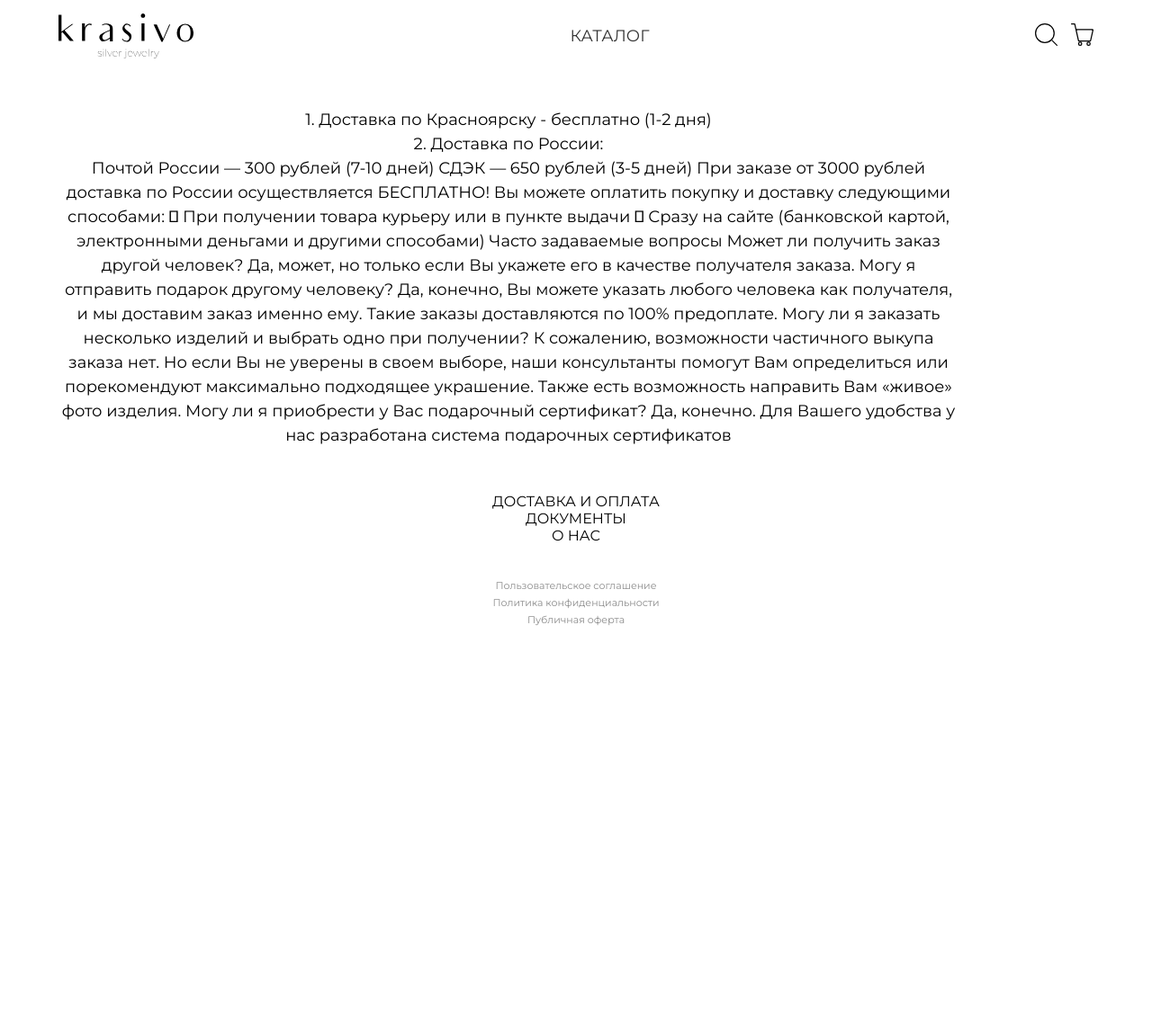
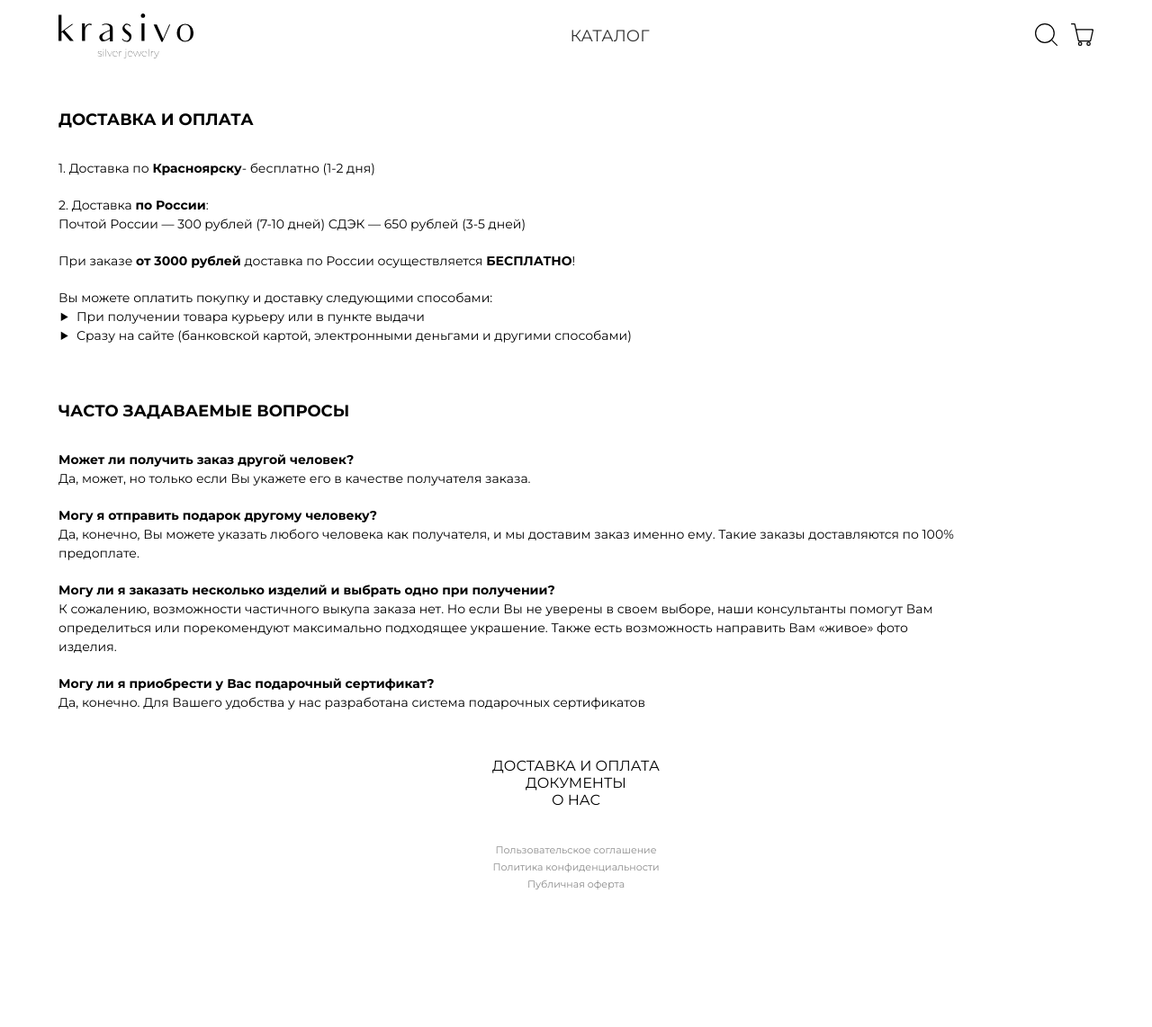
Before and after one commit to vladpon/shop, a PHP site: page /deliverypay.php in a window 1280 px wide. Shown: the whole page at 90% size. Before the commit the page ends 696 px from the top, so only its background shows below. Run offline with PHP 8.4, Linux system fonts and the light colour scheme.

Commit message:
deliverypay page edditing

```diff
--- a/css/style.css
+++ b/css/style.css
@@ -10,8 +10,46 @@ body.lock {
 	overflow: hidden;
 }
 
+
+h1 {
+	font-size: 18px;
+	text-transform: uppercase;
+	margin-top: 60px;
+	margin-bottom: 30px;
+	/*text-align: center;*/
+}
+
 .wrapper {
 	min-height: 100%;
+}
+
+
+.image {
+	height: 25px;
+}
+
+
+
+.content {
+	padding-top: 80px;
+	min-height: 100%;
+}
+
+.content__text {
+	margin-top: 120px;
+	font-size: 14px;
+	line-height: 1.5;
+	max-width: 1000px;
+	/*text-align: center;*/
+}
+
+.content__text p {
+	margin-top: 20px;
+}
+
+.content__text ul {
+	list-style-type: disclosure-closed;
+	margin-left: 20px;
 }
 
 
@@ -214,24 +252,6 @@ body.lock {
 
 
 
-.image {
-	height: 25px;
-}
-
-
-
-.content {
-	padding-top: 80px;
-	min-height: 100%;
-}
-
-.content__text {
-	margin-top: 40px;
-	font-size: 18px;
-	line-height: 1.5;
-	max-width: 1000px;
-	text-align: center;
-}
 
 
 
--- a/deliverypay.php
+++ b/deliverypay.php
@@ -33,32 +33,33 @@
 				<div class="content container">
 
 					<div class="content__text">
-						1. Доставка по Красноярску - бесплатно (1-2 дня)<br>
-						2. Доставка по России:<br>
+						<h1><b>Доставка и оплата</b></h1>
+						<p>1. Доставка по <b>Красноярску</b>- бесплатно (1-2 дня)</p>
+							<p>2. Доставка <b>по России</b>:<br>
 						Почтой России — 300 рублей (7-10 дней)
-						СДЭК — 650 рублей (3-5 дней)
-						При заказе от 3000 рублей доставка по России осуществляется
-						БЕСПЛАТНО!
-						Вы можете оплатить покупку и доставку следующими способами:
-						 При получении товара курьеру или в пункте выдачи
-						 Сразу на сайте (банковской картой, электронными деньгами и
-						другими способами)
+					СДЭК — 650 рублей (3-5 дней)</p>
+						<p>При заказе <b>от 3000 рублей</b> доставка по России осуществляется
+							<b>БЕСПЛАТНО</b>!</p>
+						<p>Вы можете оплатить покупку и доставку следующими способами:
+							<ul><li>При получении товара курьеру или в пункте выдачи</li>
+						<li>Сразу на сайте (банковской картой, электронными деньгами и
+						другими способами)</li></ul></p>
 
-						Часто задаваемые вопросы
+						<h1><b>Часто задаваемые вопросы</b></h1>
 
-						Может ли получить заказ другой человек?
-						Да, может, но только если Вы укажете его в качестве получателя заказа.
-						Могу я отправить подарок другому человеку?
+						<p><b>Может ли получить заказ другой человек?</b></br>
+						Да, может, но только если Вы укажете его в качестве получателя заказа.</p>
+						<p><b>Могу я отправить подарок другому человеку?</b></br>
 						Да, конечно, Вы можете указать любого человека как получателя, и мы
-						доставим заказ именно ему. Такие заказы доставляются по 100% предоплате.
-						Могу ли я заказать несколько изделий и выбрать одно при получении?
+					доставим заказ именно ему. Такие заказы доставляются по 100% предоплате.</p>
+						<p><b>Могу ли я заказать несколько изделий и выбрать одно при получении?</b></br>
 						К сожалению, возможности частичного выкупа заказа нет. Но если Вы не
 						уверены в своем выборе, наши консультанты помогут Вам определиться или
 						порекомендуют максимально подходящее украшение. Также есть возможность
-						направить Вам «живое» фото изделия.
-						Могу ли я приобрести у Вас подарочный сертификат?
+					направить Вам «живое» фото изделия.</p>
+						<p><b>Могу ли я приобрести у Вас подарочный сертификат?</b></br>
 						Да, конечно. Для Вашего удобства у нас разработана система подарочных
-						сертификатов
+					сертификатов</p>
 					</div>
 
 
```
